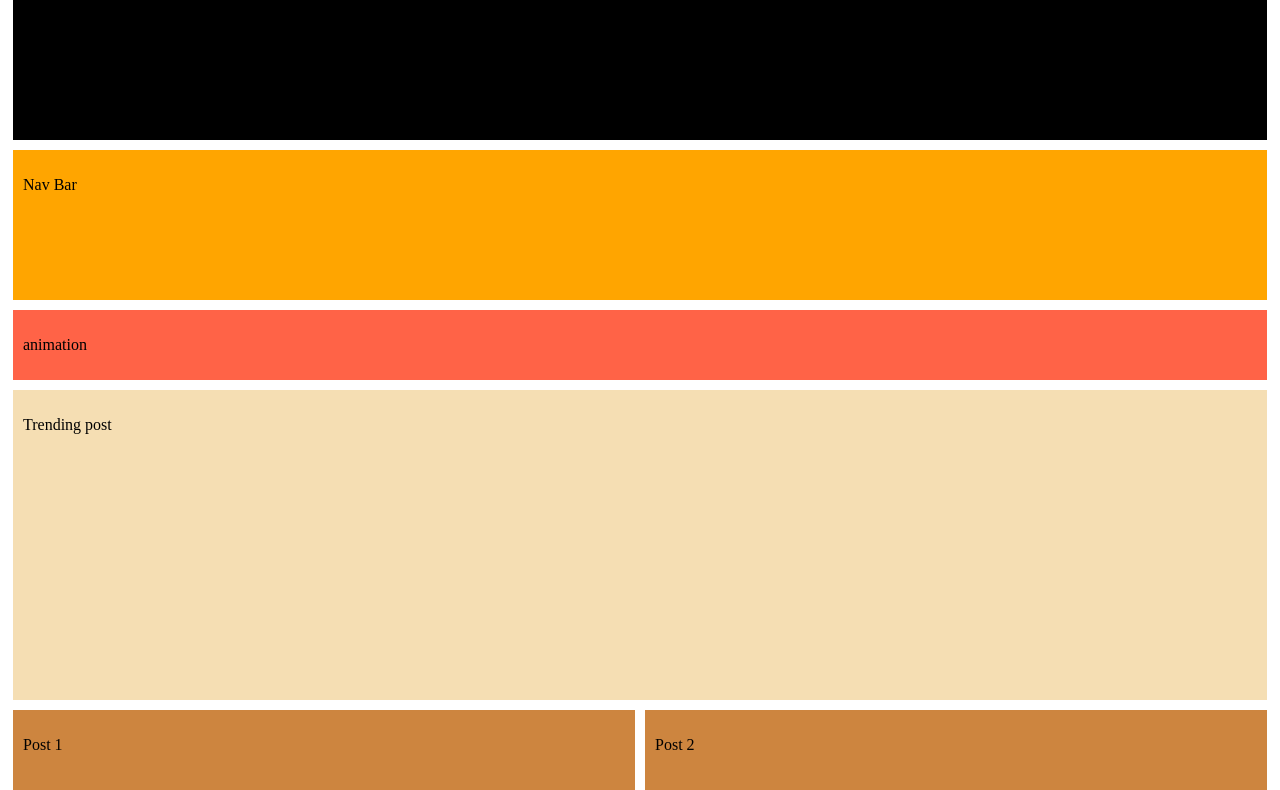
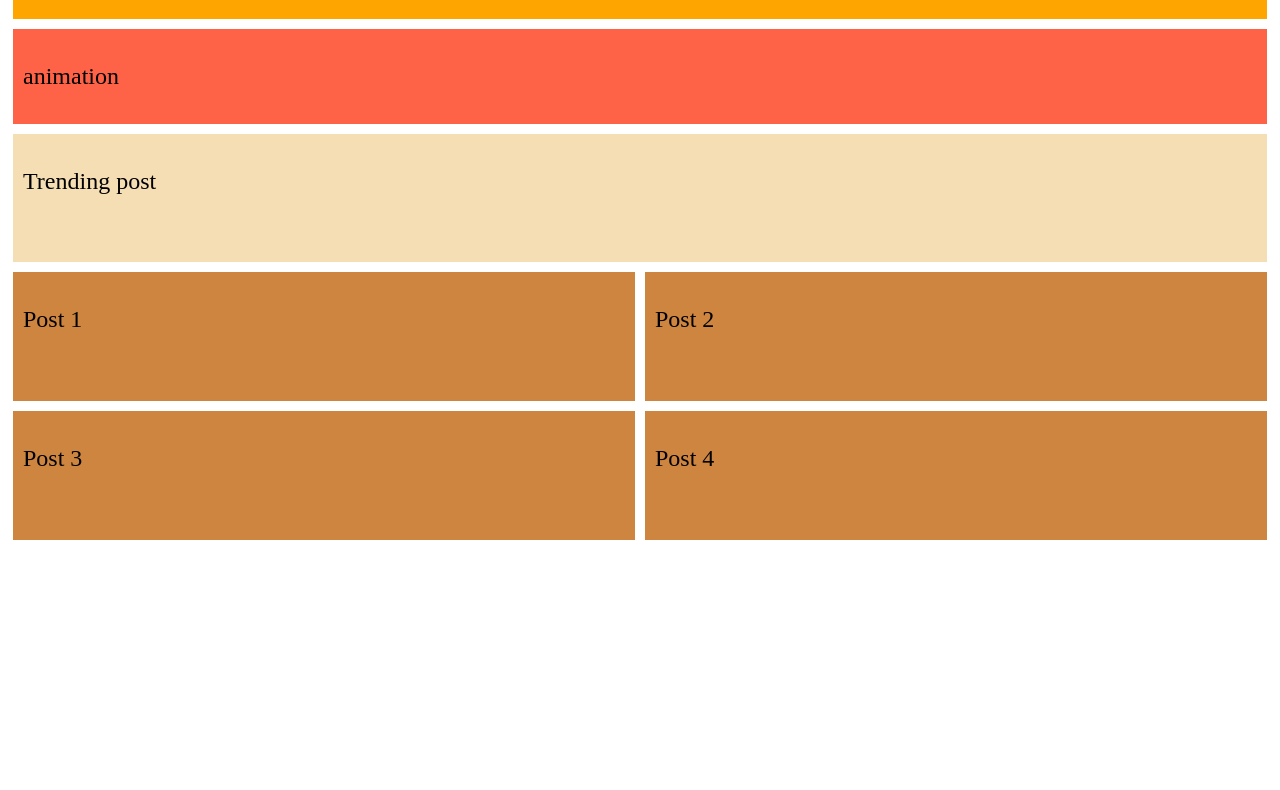
Before and after one commit to RedB0y/FarmP, a plain HTML site: page index.html in a window 1280 px wide. Shown: the part 263-1053 px from the top of the page. After the commit the page ends 816 px from the top, so only its background shows below. Drawn offline with Linux system fonts and the light colour scheme.

Commit message:
Update style.css

```diff
--- a/style.css
+++ b/style.css
@@ -2,13 +2,13 @@ h2{
 	font-size: 2rem;
 }
 p{
-	font-size: 1rem;
+	font-size: 1.5rem;
 	justify-content: center;
 }
 
 .mainframe{
 	width: 100%;
-	height: 200vh;
+	height: 100vh;
 	display: grid;
 	grid-template-columns: 1fr 1fr;
 	grid-template-rows: 5fr 2fr 1fr 4fr 4fr 4fr;
```
